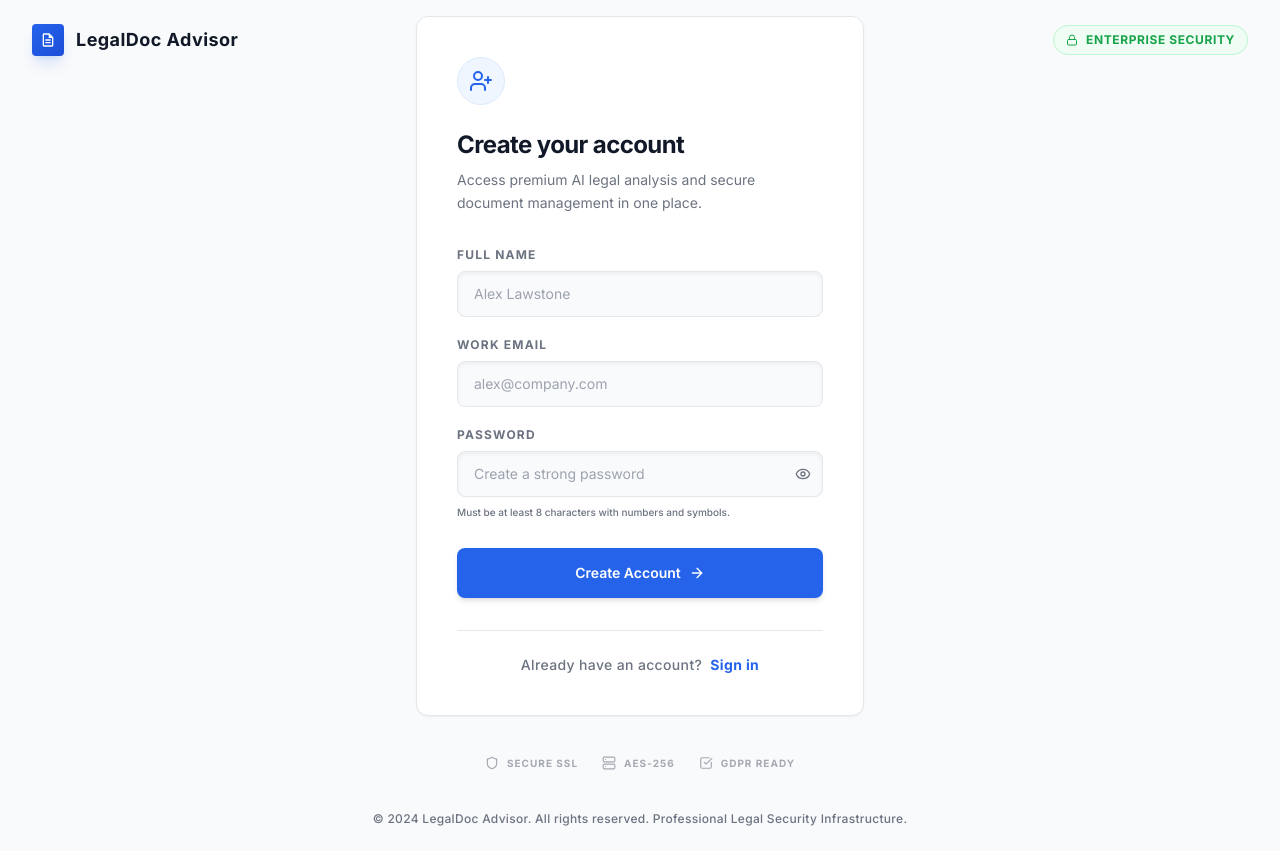
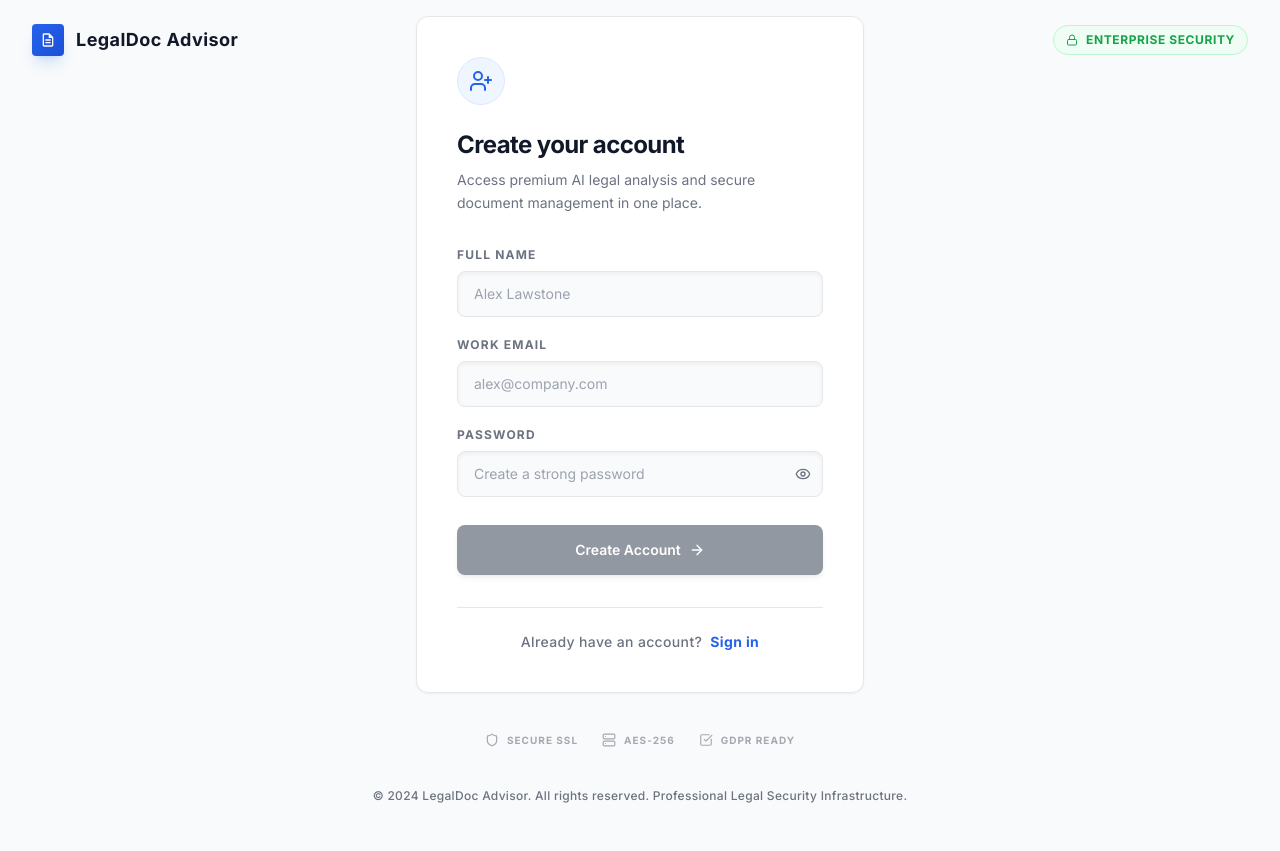
Before and after one commit to varadisthedev/LiveLegalAI, a React (Vite) app in the folder frontend/: page /signup in a window 1280 px wide. After the commit the page ends 828 px from the top, so only its background shows below. Built offline with nearby package versions, Linux system fonts and the light colour scheme.

Commit message:
feat: add password validation rules (uppercase, lowercase, number, special character, min 8 characters)

```diff
--- /dev/null
+++ b/frontend/src/components/PasswordValidator.jsx
@@ -0,0 +1,55 @@
+import { useMemo } from 'react';
+import { Check, X } from 'lucide-react';
+
+function getValidationRules(password) {
+  return [
+    { label: 'At least 8 characters', passed: password.length >= 8 },
+    { label: 'One uppercase letter (A–Z)', passed: /[A-Z]/.test(password) },
+    { label: 'One lowercase letter (a–z)', passed: /[a-z]/.test(password) },
+    { label: 'One number (0–9)', passed: /[0-9]/.test(password) },
+    {
+      label: 'One special character (!@#$%^&*()_+-=)',
+      passed: /[!@#$%^&*()_+\-=]/.test(password),
+    },
+  ];
+}
+
+export default function PasswordValidator({ password }) {
+  const rules = useMemo(() => getValidationRules(password), [password]);
+
+  if (!password) return null;
+
+  return (
+    <div className="mt-3">
+      <ul className="grid gap-1.5">
+        {rules.map((rule) => (
+          <li
+            key={rule.label}
+            className={`flex items-center gap-2 text-xs font-medium transition-colors duration-300 ${
+              rule.passed ? 'text-emerald-400' : 'text-gray-500'
+            }`}
+          >
+            <span
+              className={`flex items-center justify-center w-4 h-4 rounded-full transition-all duration-300 ${
+                rule.passed
+                  ? 'bg-emerald-500/20 text-emerald-400'
+                  : 'bg-red-500/10 text-red-400'
+              }`}
+            >
+              {rule.passed ? <Check size={10} strokeWidth={3} /> : <X size={10} strokeWidth={3} />}
+            </span>
+            {rule.label}
+          </li>
+        ))}
+      </ul>
+    </div>
+  );
+}
+
+/** Utility hook — returns true when all 5 rules pass */
+export function usePasswordValid(password) {
+  return useMemo(() => {
+    const rules = getValidationRules(password);
+    return rules.every((r) => r.passed);
+  }, [password]);
+}
--- a/frontend/src/pages/Login.jsx
+++ b/frontend/src/pages/Login.jsx
@@ -1,11 +1,13 @@
 import { useState } from 'react';
 import { Link, useNavigate } from 'react-router-dom';
 import { Shield, Lock, Server, CheckSquare, ArrowRight, UserCheck, Eye, EyeOff } from 'lucide-react';
+import PasswordValidator, { usePasswordValid } from '../components/PasswordValidator';
 
 export default function Login() {
   const [form, setForm] = useState({ email: '', password: '' });
   const [showPassword, setShowPassword] = useState(false);
   const navigate = useNavigate();
+  const isPasswordValid = usePasswordValid(form.password);
 
   const handleSubmit = (e) => {
     e.preventDefault();
@@ -84,12 +86,18 @@ export default function Login() {
                   {showPassword ? <EyeOff size={16} /> : <Eye size={16} />}
                 </button>
               </div>
+              <PasswordValidator password={form.password} />
             </div>
 
             <div className="pt-2">
               <button
                 type="submit"
-                className="w-full flex items-center justify-center gap-2 bg-[#1C36A4] hover:bg-blue-600 text-white font-semibold py-3.5 rounded-lg text-sm transition-colors shadow-lg shadow-blue-900/40 border border-[#3b82f6]/20"
+                disabled={!isPasswordValid}
+                className={`w-full flex items-center justify-center gap-2 text-white font-semibold py-3.5 rounded-lg text-sm transition-all shadow-lg shadow-blue-900/40 border border-[#3b82f6]/20 ${
+                  isPasswordValid
+                    ? 'bg-[#1C36A4] hover:bg-blue-600 cursor-pointer'
+                    : 'bg-gray-700 cursor-not-allowed opacity-60'
+                }`}
               >
                 Sign In <ArrowRight size={16} />
               </button>
--- a/frontend/src/pages/Signup.jsx
+++ b/frontend/src/pages/Signup.jsx
@@ -1,11 +1,13 @@
 import { useState } from 'react';
 import { Link, useNavigate } from 'react-router-dom';
 import { Shield, Lock, Server, CheckSquare, ArrowRight, UserPlus, Eye, EyeOff } from 'lucide-react';
+import PasswordValidator, { usePasswordValid } from '../components/PasswordValidator';
 
 export default function Signup() {
   const [form, setForm] = useState({ name: '', email: '', password: '' });
   const [showPassword, setShowPassword] = useState(false);
   const navigate = useNavigate();
+  const isPasswordValid = usePasswordValid(form.password);
 
   const handleSubmit = (e) => {
     e.preventDefault();
@@ -94,13 +96,18 @@ export default function Signup() {
                   {showPassword ? <EyeOff size={16} /> : <Eye size={16} />}
                 </button>
               </div>
-              <p className="text-[10px] text-gray-500 font-medium mt-2">Must be at least 8 characters with numbers and symbols.</p>
+              <PasswordValidator password={form.password} />
             </div>
 
             <div className="pt-2">
               <button
                 type="submit"
-                className="w-full flex items-center justify-center gap-2 bg-blue-600 dark:bg-[#1C36A4] hover:bg-blue-700 dark:hover:bg-blue-600 text-white font-semibold py-3.5 rounded-lg text-sm transition-colors shadow-md dark:shadow-lg dark:shadow-blue-900/40 border border-transparent dark:border-[#3b82f6]/20"
+                disabled={!isPasswordValid}
+                className={`w-full flex items-center justify-center gap-2 text-white font-semibold py-3.5 rounded-lg text-sm transition-all shadow-md dark:shadow-lg dark:shadow-blue-900/40 border border-transparent dark:border-[#3b82f6]/20 ${
+                  isPasswordValid
+                    ? 'bg-blue-600 dark:bg-[#1C36A4] hover:bg-blue-700 dark:hover:bg-blue-600 cursor-pointer'
+                    : 'bg-gray-600 dark:bg-gray-700 cursor-not-allowed opacity-60'
+                }`}
               >
                 Create Account <ArrowRight size={16} />
               </button>
```
